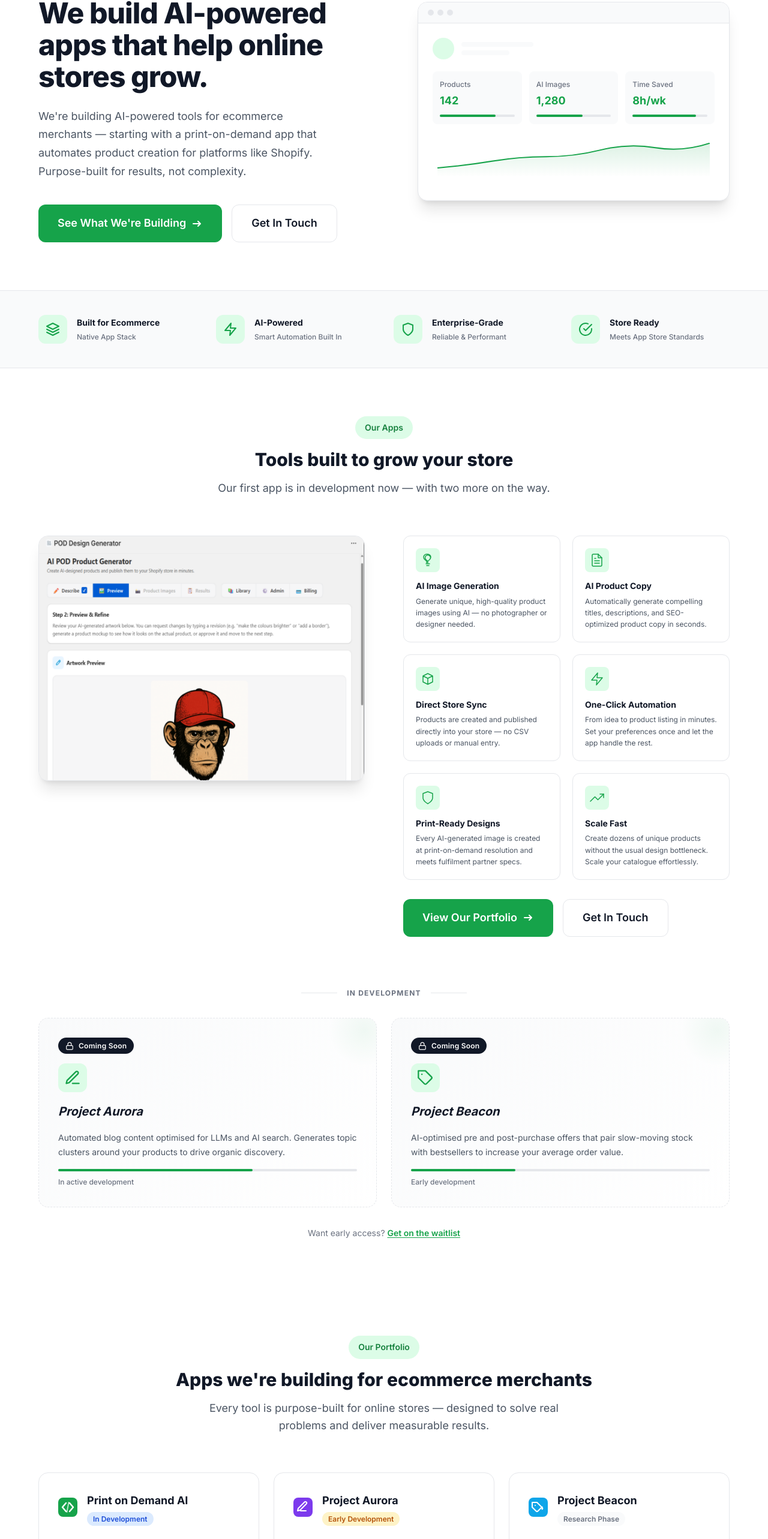
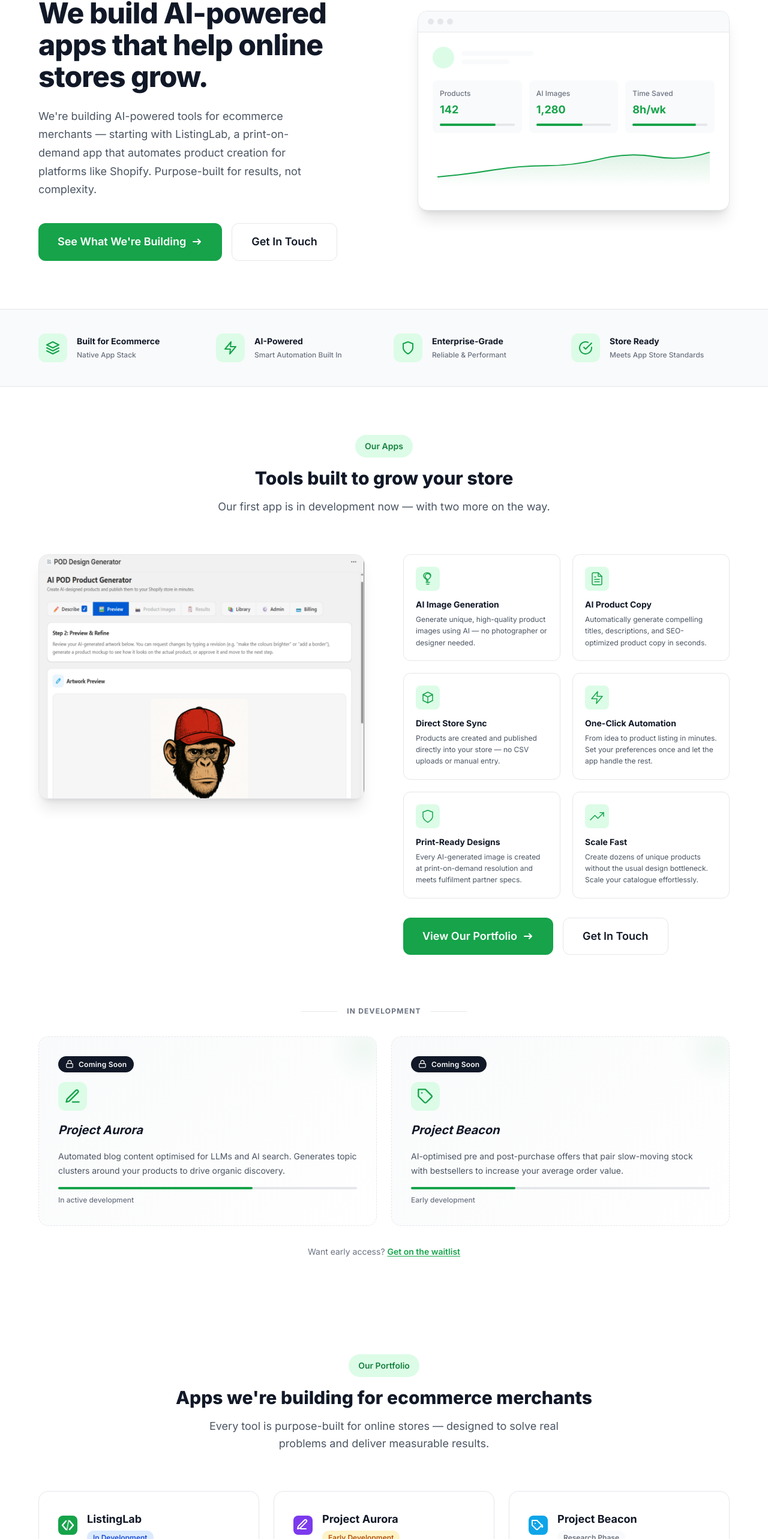
Before and after one commit to goose956/shopifyagency, a React (Vite) app: page / in a window 1280 px wide. Shown: the part 202-2768 px from the top of the page at 60% size. Built offline with nearby package versions, Linux system fonts and the light colour scheme.

Commit message:
Rename first app to ListingLab across site

```diff
--- a/src/App.jsx
+++ b/src/App.jsx
@@ -33,13 +33,13 @@
     <>
       <Helmet>
         <title>CodeStudio — AI-Powered Ecommerce Apps That Drive Results</title>
-        <meta name="description" content="We build AI-powered ecommerce apps that help merchants grow. Our print-on-demand tool is currently in development — with more apps on the roadmap." />
+        <meta name="description" content="We build AI-powered ecommerce apps that help merchants grow. ListingLab, our print-on-demand tool, is currently in development — with more apps on the roadmap." />
         <meta property="og:title" content="CodeStudio — AI-Powered Ecommerce Apps That Drive Results" />
-        <meta property="og:description" content="We build AI-powered ecommerce apps that help merchants grow. Our print-on-demand tool is in development — automating product creation with AI." />
+        <meta property="og:description" content="We build AI-powered ecommerce apps that help merchants grow. ListingLab, our print-on-demand tool, is in development — automating product creation with AI." />
         <meta property="og:type" content="website" />
         <meta name="twitter:card" content="summary_large_image" />
         <meta name="twitter:title" content="CodeStudio — AI-Powered Ecommerce Apps That Drive Results" />
-        <meta name="twitter:description" content="We build AI-powered ecommerce apps that help merchants grow. Our print-on-demand tool is in development — automating product creation with AI." />
+        <meta name="twitter:description" content="We build AI-powered ecommerce apps that help merchants grow. ListingLab, our print-on-demand tool, is in development — automating product creation with AI." />
         <script type="application/ld+json">
           {JSON.stringify(structuredData)}
         </script>
--- a/src/components/About.jsx
+++ b/src/components/About.jsx
@@ -16,7 +16,7 @@
               writing copy, managing workflows — and decided to fix it.
             </p>
             <p className="about__text">
-              Our first app — currently in development — tackles print on demand, automating the entire product creation
+              Our first app, ListingLab — currently in development — tackles print on demand, automating the entire product creation
               process with AI. Built to integrate with platforms like Shopify, with more tools on the roadmap — each designed to solve
               a specific, measurable problem for online stores.
             </p>
--- a/src/components/AppsShowcase.jsx
+++ b/src/components/AppsShowcase.jsx
@@ -79,7 +79,7 @@
             <div className="apps__screenshot-wrapper">
               <img
                 src="/pod-screenshot.png"
-                alt="POD Design Generator - AI-powered print on demand product creation for ecommerce stores"
+                alt="ListingLab - AI-powered print on demand product creation for ecommerce stores"
                 className="apps__screenshot"
               />
             </div>
--- a/src/components/Footer.jsx
+++ b/src/components/Footer.jsx
@@ -21,7 +21,7 @@
           <div className="footer__links-group">
             <h4 className="footer__heading">Apps</h4>
             <ul className="footer__links">
-              <li><a href="#apps">Print on Demand AI</a></li>
+              <li><a href="#apps">ListingLab</a></li>
               <li><a href="#apps">More Coming Soon</a></li>
               <li><a href="#how-we-help">How We Help</a></li>
             </ul>
--- a/src/components/Hero.jsx
+++ b/src/components/Hero.jsx
@@ -15,7 +15,7 @@
             We build AI-powered apps that help online stores grow.
           </h1>
           <p className="hero__subtitle">
-            We're building AI-powered tools for ecommerce merchants — starting with a print-on-demand app that automates product creation for platforms like Shopify. Purpose-built for results, not complexity.
+            We're building AI-powered tools for ecommerce merchants — starting with ListingLab, a print-on-demand app that automates product creation for platforms like Shopify. Purpose-built for results, not complexity.
           </p>
           <div className="hero__actions">
             <a href="#apps" className="btn btn-primary btn-lg">
--- a/src/components/Portfolio.jsx
+++ b/src/components/Portfolio.jsx
@@ -2,7 +2,7 @@
 
 const apps = [
   {
-    name: 'Print on Demand AI',
+    name: 'ListingLab',
     status: 'In Development',
     statusColor: 'blue',
     description:
```
